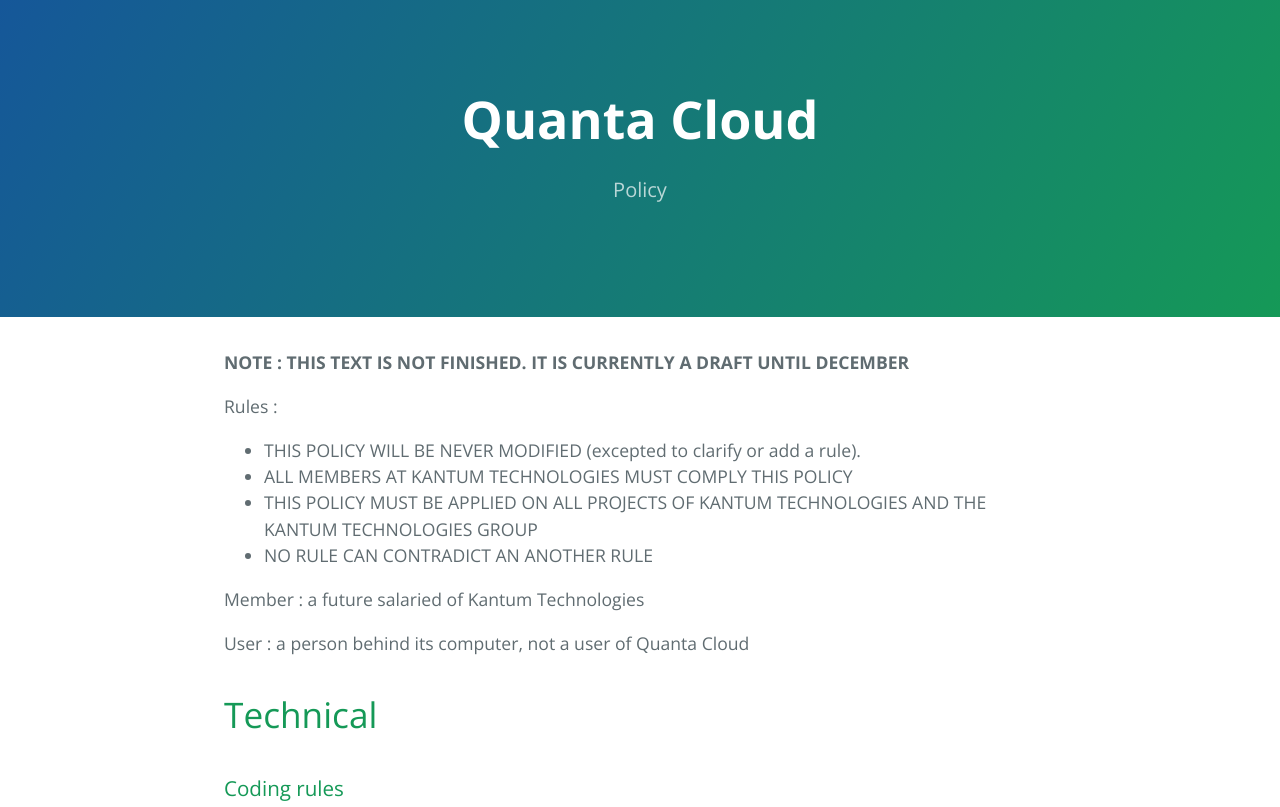
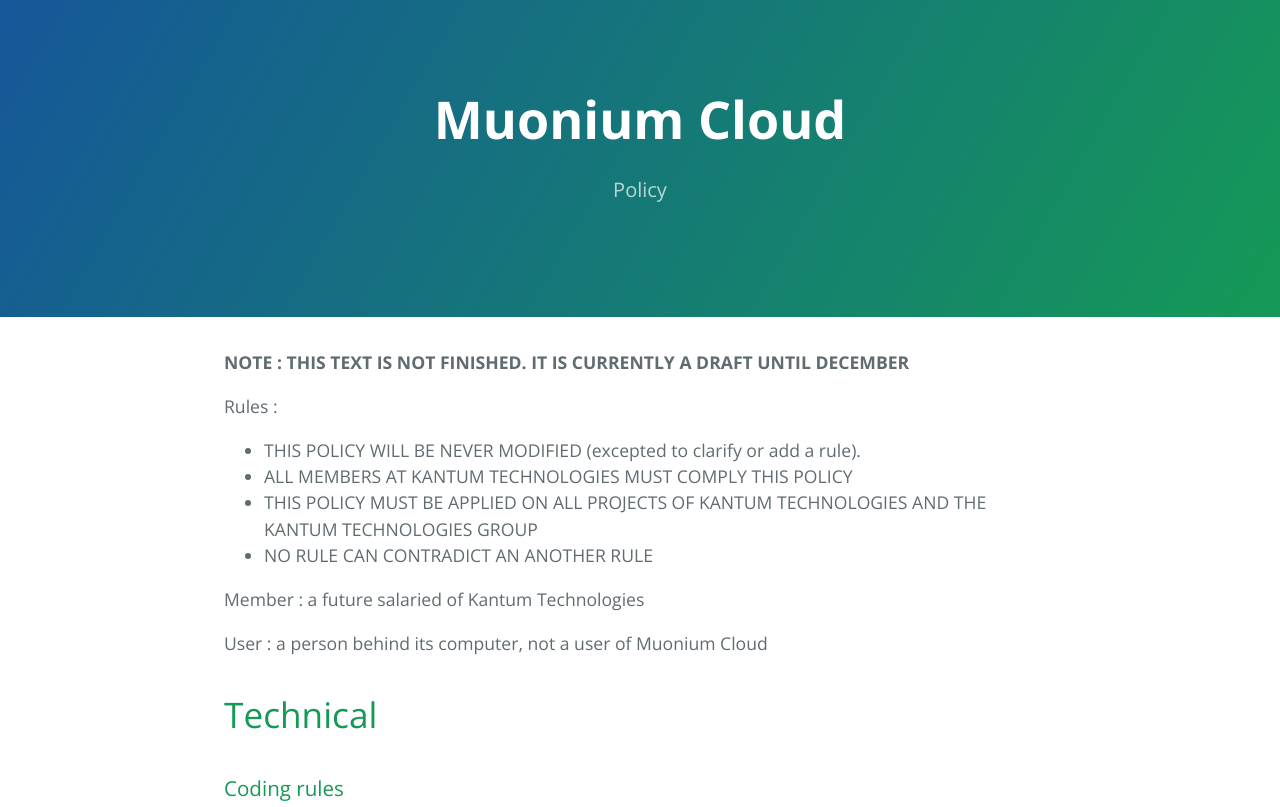
Before and after one commit to Voxyd/muonium.github.io, a plain HTML site: page index.html in a window 1280 px wide. Shown: the top 807 px of the page. Drawn offline with nearby package versions, Linux system fonts and the light colour scheme.

Commit message:
Update index.html

```diff
--- a/index.html
+++ b/index.html
@@ -2,7 +2,7 @@
 <html lang="en-us">
   <head>
     <meta charset="UTF-8">
-    <title>Quanta Cloud by quantacloud</title>
+    <title>Muonium Cloud - Policy</title>
     <meta name="viewport" content="width=device-width, initial-scale=1">
     <link rel="stylesheet" type="text/css" href="stylesheets/normalize.css" media="screen">
     <link href='https://fonts.googleapis.com/css?family=Open+Sans:400,700' rel='stylesheet' type='text/css'>
@@ -11,7 +11,7 @@
   </head>
   <body>
     <section class="page-header">
-      <h1 class="project-name">Quanta Cloud</h1>
+      <h1 class="project-name">Muonium Cloud</h1>
       <h2 class="project-tagline">Policy</h2>
     </section>
 
@@ -29,7 +29,7 @@
 
 <p>Member : a future salaried of Kantum Technologies</p>
 
-<p>User : a person behind its computer, not a user of Quanta Cloud</p>
+<p>User : a person behind its computer, not a user of Muonium Cloud</p>
 
 <h1>
 <a id="technical" class="anchor" href="#technical" aria-hidden="true"><span aria-hidden="true" class="octicon octicon-link"></span></a>Technical</h1>
```
